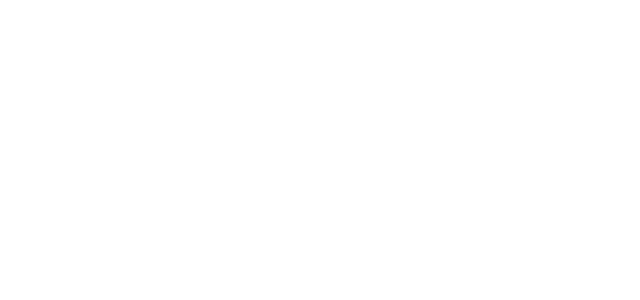
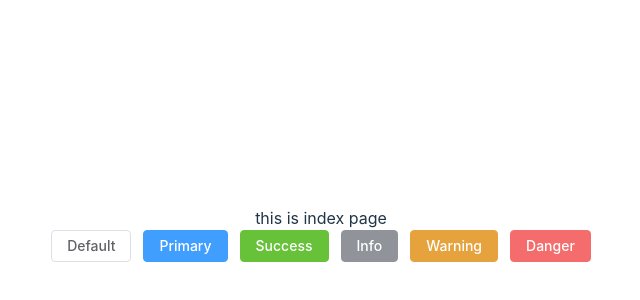
Before and after one commit to Eechon/vitejs-vite-checkPage, a Vue app: page / in a window 1280 px wide. Shown: the part 166-466 px from the top of the page, without its empty margins (319-959 px from the left). Built offline with nearby package versions, Linux system fonts and the light colour scheme.

Commit message:
online push

```diff
--- a/src/router/index.js
+++ b/src/router/index.js
@@ -2,6 +2,7 @@
 
 const routes = [
   { path: '/', component: () => import('../view/index.vue') },
+  { path: '/carlight', component: () => import('../view/carLightCheck/index.vue') },
   {
     path: '/helloworld',
     component: () => import('../components/HelloWorld.vue'),
--- a/src/view/carLightCheck/index.vue
+++ b/src/view/carLightCheck/index.vue
@@ -1,8 +1,26 @@
 <script setup></script>
 
 <template>
-  <div class="top"></div>
-
+  <div class="container">
+    <div class="top">
+    </div>
+    <div class="middle"></div>
+  </div>
 </template>
 
-<style></style>
+<style>
+.container {
+  position: relative;
+  background-color: #999;
+}
+
+.top {
+  height: 60px;
+  background-color: #ff5a01;
+}
+
+.middle {
+  margin-top: 60px;
+  background-color: pink;
+}
+</style>
--- a/src/view/index.vue
+++ b/src/view/index.vue
@@ -1,7 +1,17 @@
 <script setup></script>
 
 <template>
-  <div></div>
+  <div>
+    this is index page
+  </div>
+  <div class="mb-4">
+    <el-button>Default</el-button>
+    <el-button type="primary">Primary</el-button>
+    <el-button type="success">Success</el-button>
+    <el-button type="info">Info</el-button>
+    <el-button type="warning">Warning</el-button>
+    <el-button type="danger">Danger</el-button>
+  </div>
 </template>
 
 <style></style>
```
